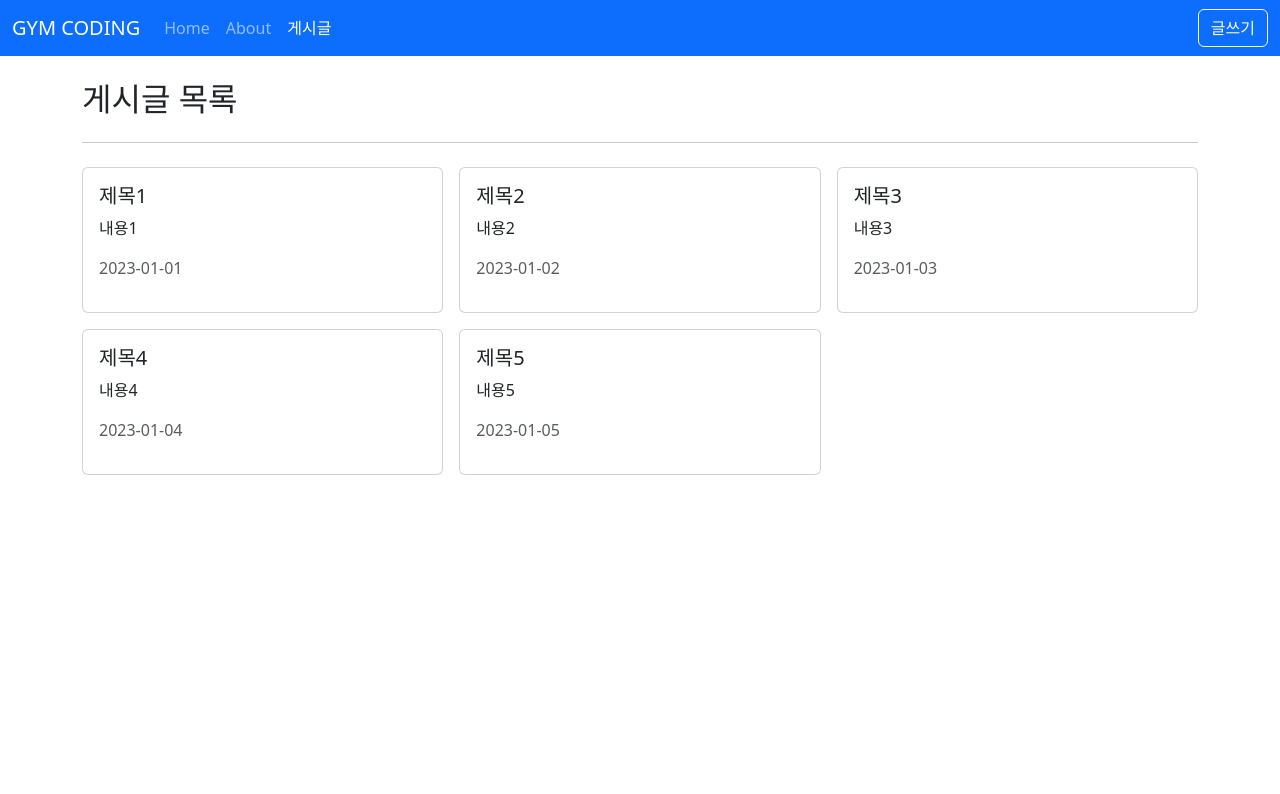
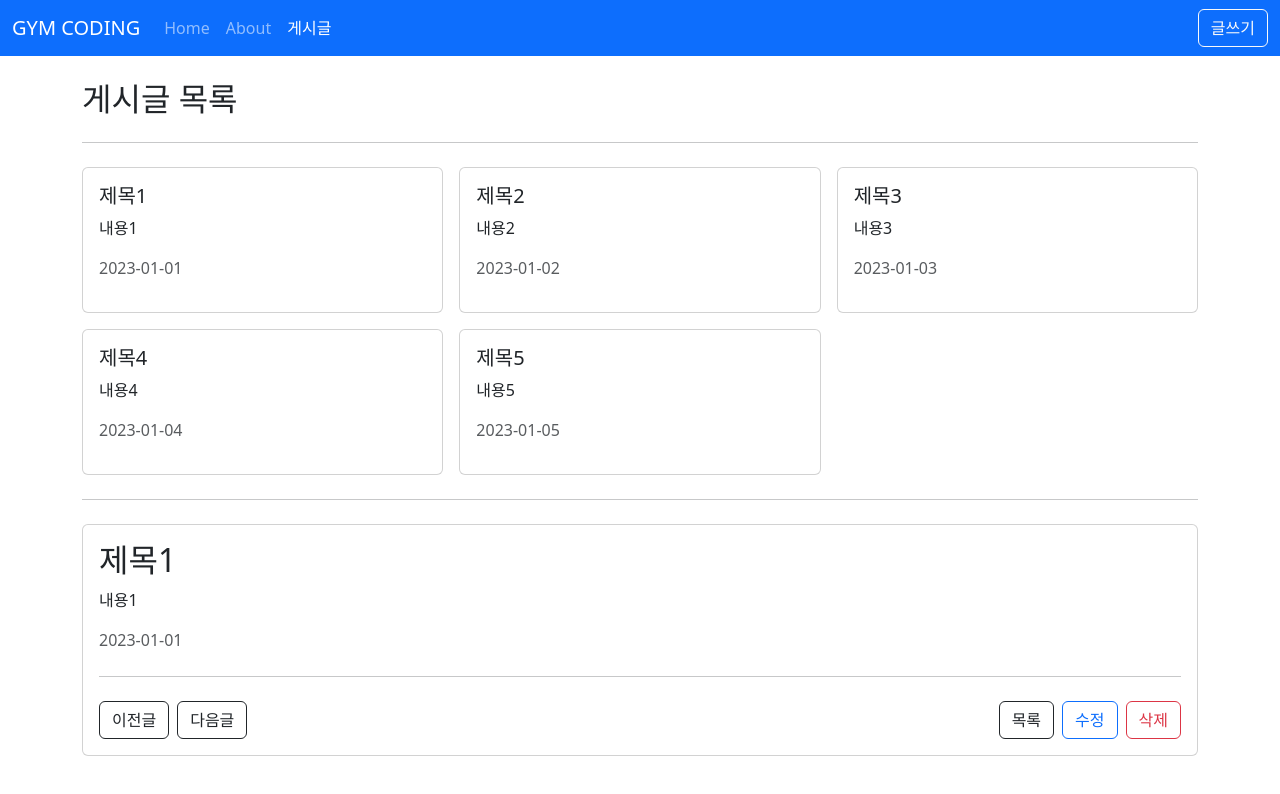
Before and after one commit to gymcoding/shinhan-card-vue3-posts, a Vue app: page /posts in a window 1280 px wide. Shown: the top 794 px of the page. Built offline with nearby package versions, Linux system fonts and the light colour scheme.

Commit message:
실전편 - 페이지 컴포넌트에 Props 전달

```diff
--- a/src/api/posts.js
+++ b/src/api/posts.js
@@ -9,3 +9,7 @@ const posts = [
 export function getPosts() {
   return posts;
 }
+
+export function getPostById(id) {
+  return posts.find(item => item.id === parseInt(id));
+}
--- /dev/null
+++ b/src/components/AppCard.vue
@@ -0,0 +1,13 @@
+<template>
+  <div class="card">
+    <div v-if="$slots.header" class="card-header">
+      <slot name="header"></slot>
+    </div>
+    <div v-if="$slots.default" class="card-body">
+      <slot></slot>
+    </div>
+    <div v-if="$slots.footer" class="card-footer">
+      <slot name="footer"></slot>
+    </div>
+  </div>
+</template>
--- a/src/router/index.js
+++ b/src/router/index.js
@@ -39,6 +39,7 @@ const routes = [
     path: '/posts/:id',
     name: 'PostDetail',
     component: PostDetailView,
+    props: true,
   },
   {
     path: '/posts/:id/edit',
--- a/src/views/posts/PostDetailView.vue
+++ b/src/views/posts/PostDetailView.vue
@@ -1,8 +1,8 @@
 <template>
   <div>
-    <h2>제목</h2>
-    <p>내용</p>
-    <p class="text-muted">2020-01-01</p>
+    <h2>{{ post.title }}</h2>
+    <p>{{ post.content }}</p>
+    <p class="text-muted">{{ post.createdAt }}</p>
     <hr class="my-4" />
     <div class="row g-2">
       <div class="col-auto">
@@ -28,11 +28,27 @@
 </template>
 
 <script setup>
-import { useRoute, useRouter } from 'vue-router';
+import { ref } from 'vue';
+import { useRouter } from 'vue-router';
+import { getPostById } from '@/api/posts';
 
-const route = useRoute();
+const props = defineProps({
+  id: {
+    type: [String, Number],
+    required: true,
+  },
+});
+
+// const route = useRoute();
 const router = useRouter();
-const id = route.params.id;
+const id = props.id;
+
+const post = ref({});
+const fetchPost = () => {
+  const data = getPostById(id);
+  post.value = { ...data }; // deep copy vs shallow copy
+};
+fetchPost();
 
 const goListPage = () => router.push({ name: 'PostList' });
 const goEditPage = () => router.push({ name: 'PostEdit', params: { id } });
--- a/src/views/posts/PostListView.vue
+++ b/src/views/posts/PostListView.vue
@@ -13,13 +13,19 @@
         </RouterLink>
       </div>
     </div>
+    <hr class="my-4" />
+    <AppCard>
+      <PostDetailView :id="1" />
+    </AppCard>
   </div>
 </template>
 
 <script setup>
 import { ref } from 'vue';
 import PostItem from '@/components/posts/PostItem.vue';
+import PostDetailView from './PostDetailView.vue';
 import { getPosts } from '@/api/posts';
+import AppCard from '@/components/AppCard.vue';
 
 const posts = ref([]);
 
```
Also changed, not shown: .eslintrc.cjs.
